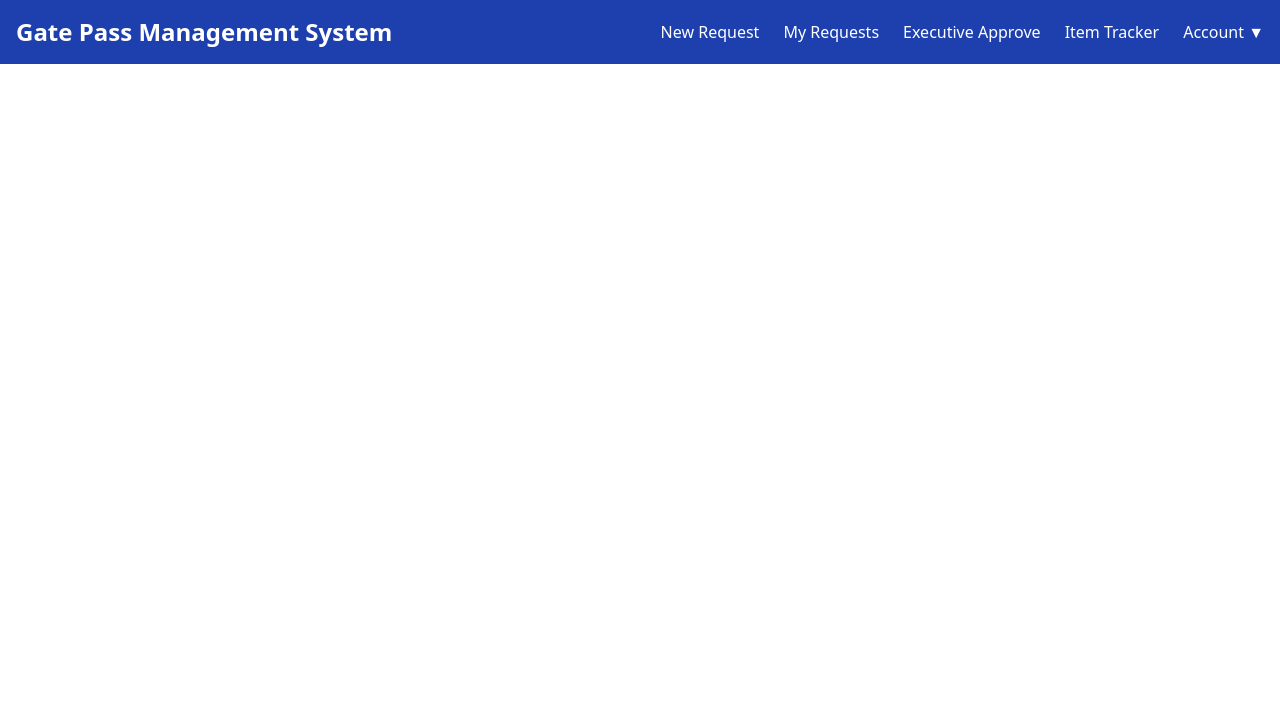
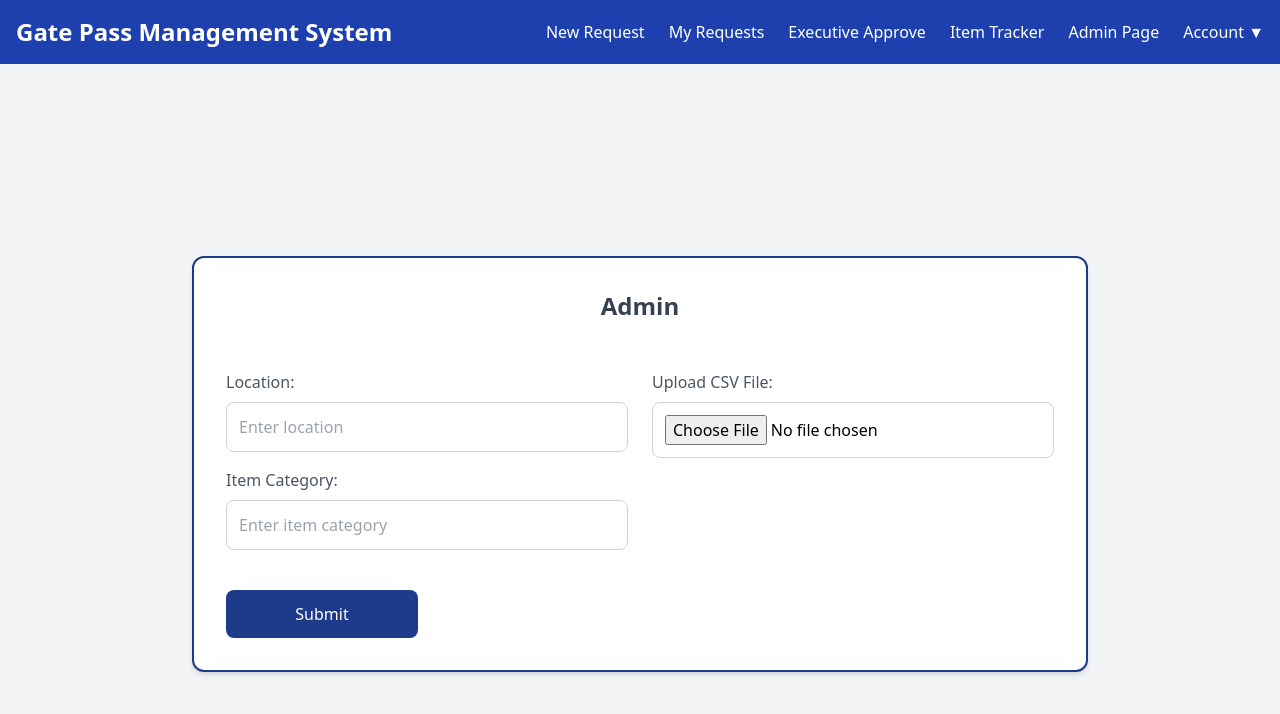
Before and after one commit to IsuriWagachchi/Gate-Pass, a React (Vite) app in the folder frontend/: page /admin in a window 1280 px wide. Shown: the top 714 px of the page. Built offline with nearby package versions, Linux system fonts and the light colour scheme.

Commit message:
Add Admin Page UI

```diff
--- a/frontend/src/App.jsx
+++ b/frontend/src/App.jsx
@@ -7,6 +7,7 @@ import UpdateRequest from './pages/UpdateRequest';
 import ItemTracker from "./pages/ItemTracker";
 import ViewRequest from './pages/ViewRequest';
 import ExecutiveApprovePage from "./pages/ExecutiveApprove";
+import AdminPage from "./pages/AdminPage.jsx";
 
 const App = () => {
   return (
@@ -20,6 +21,7 @@ const App = () => {
           <Route path="/update-request/:id" element={<UpdateRequest />} />
           <Route path="/view-request/:id" element={<ViewRequest />} />
           <Route path="/executive-approve" element={<ExecutiveApprovePage />} />
+          <Route path="/admin" element={<AdminPage />} />
           <Route path="/" element={<h2 style={{ textAlign: "center" }}>Welcome to the Gate Pass System</h2>} />
         </Routes>
       </div>
--- a/frontend/src/components/Navbar.jsx
+++ b/frontend/src/components/Navbar.jsx
@@ -19,6 +19,9 @@ const Navbar = () => {
         <li>
           <a href="/item-tracker" className="hover:underline">Item Tracker</a>
         </li>
+        <li>
+          <a href="/admin" className="hover:underline">Admin Page</a>
+        </li>
         <li className="relative">
           <button
             onClick={() => setDropdownOpen(!dropdownOpen)}
--- /dev/null
+++ b/frontend/src/pages/AdminPage.jsx
@@ -0,0 +1,91 @@
+import React, { useState } from 'react';
+
+const AdminPage = () => {
+  const [location, setLocation] = useState('');
+  const [itemCategory, setItemCategory] = useState('');
+  const [csvFile, setCsvFile] = useState(null);
+
+  const handleLocationChange = (e) => {
+    setLocation(e.target.value);
+  };
+
+  const handleItemCategoryChange = (e) => {
+    setItemCategory(e.target.value);
+  };
+
+  const handleCsvFileChange = (e) => {
+    setCsvFile(e.target.files[0]);
+  };
+
+  const handleSubmit = () => {
+    const formData = new FormData();
+    formData.append('location', location);
+    formData.append('itemCategory', itemCategory);
+
+    if (csvFile) {
+      formData.append('csvFile', csvFile);
+    }
+
+    // Handle form submission (e.g., send data to an API)
+    console.log('Form data:', formData);
+  };
+
+  return (
+    <div className="flex justify-center items-center h-screen bg-gray-100 ">
+      <div className="bg-white p-8 rounded-xl shadow-md w-full max-w-4xl grid grid-cols-1 sm:grid-cols-2 gap-6 border-2 border-blue-900">
+        <h1 className="col-span-2 text-2xl font-semibold text-center text-gray-700 mb-6">Admin</h1>
+
+        {/* Location and Item Category Fields in the first column */}
+        <div className="space-y-4">
+          <div className="space-y-2">
+            <label htmlFor="location" className="block text-gray-600 font-medium">Location:</label>
+            <input
+              type="text"
+              id="location"
+              value={location}
+              onChange={handleLocationChange}
+              placeholder="Enter location"
+              className="w-full p-3 border border-gray-300 rounded-lg focus:outline-none focus:ring-2 focus:ring-blue-500"
+            />
+          </div>
+
+          <div className="space-y-2">
+            <label htmlFor="item-category" className="block text-gray-600 font-medium">Item Category:</label>
+            <input
+              type="text"
+              id="item-category"
+              value={itemCategory}
+              onChange={handleItemCategoryChange}
+              placeholder="Enter item category"
+              className="w-full p-3 border border-gray-300 rounded-lg focus:outline-none focus:ring-2 focus:ring-blue-500"
+            />
+          </div>
+        </div>
+
+        {/* CSV File Upload in the second column */}
+        <div className="space-y-2">
+          <label htmlFor="csv-upload" className="block text-gray-600 font-medium">Upload CSV File:</label>
+          <input
+            type="file"
+            id="csv-upload"
+            accept=".csv"
+            onChange={handleCsvFileChange}
+            className="w-full p-3 border border-gray-300 rounded-lg focus:outline-none focus:ring-2 focus:ring-blue-500"
+          />
+        </div>
+
+        {/* Submit Button */}
+        <div className="col-span-2">
+          <button
+            onClick={handleSubmit}
+            className="w-48 py-3 mt-4 bg-blue-900 text-white text-md font-medium rounded-lg hover:bg-blue-600 focus:outline-none focus:ring-2 focus:ring-blue-500"
+          >
+            Submit
+          </button>
+        </div>
+      </div>
+    </div>
+  );
+};
+
+export default AdminPage;
```
